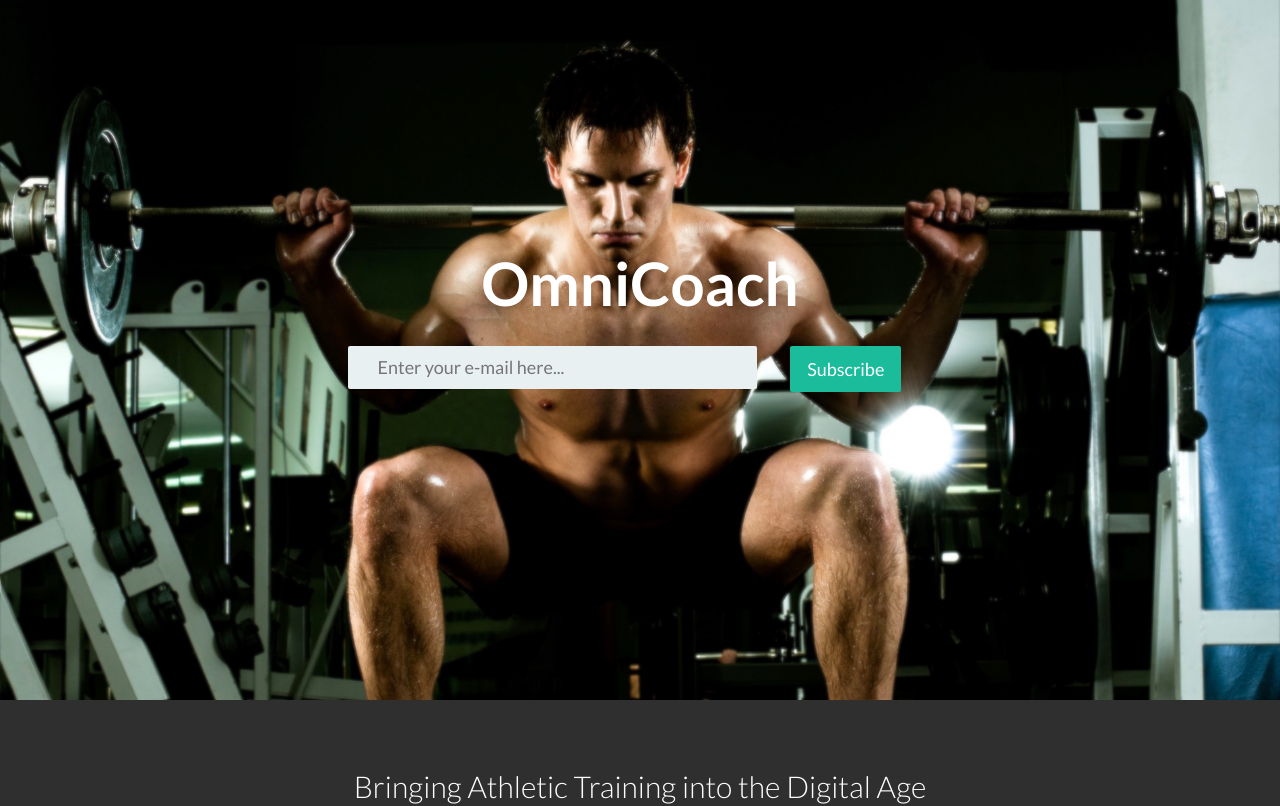
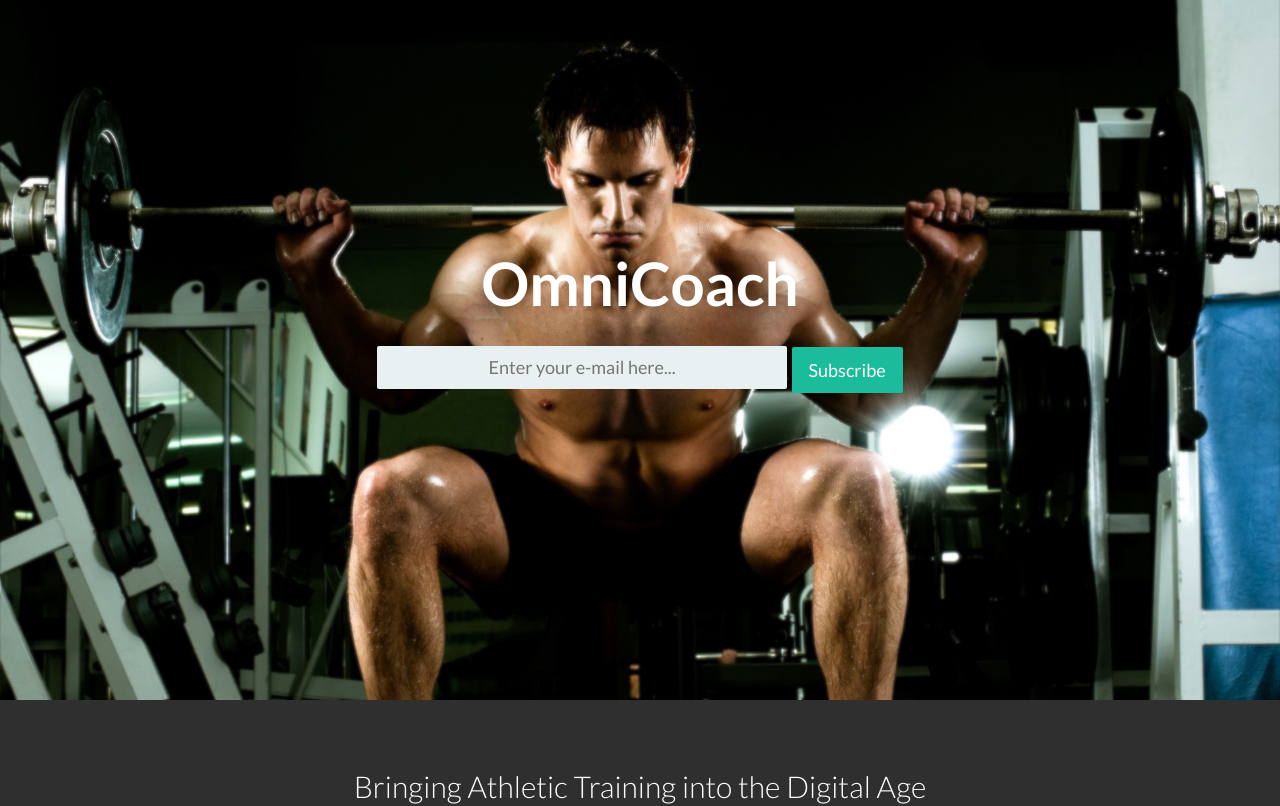
Before and after one commit to OmniCoach/OmniCoach.github.io, a plain HTML site: page index.html in a window 1280 px wide. Shown: the top 806 px of the page. Drawn offline with Linux system fonts and the light colour scheme; a script that the page names is missing; files whose address does not match are found by name.

Commit message:
changes subscribe-input.float to center from left

```diff
--- a/css/style.css
+++ b/css/style.css
@@ -251,9 +251,9 @@ input {
 }
 
 .subscribe-input {
-	float: left;
+	float: center;
 	width: 70%;
-	text-align: left;
+	text-align: center;
 	margin-right: 2px;
 }
 
```
